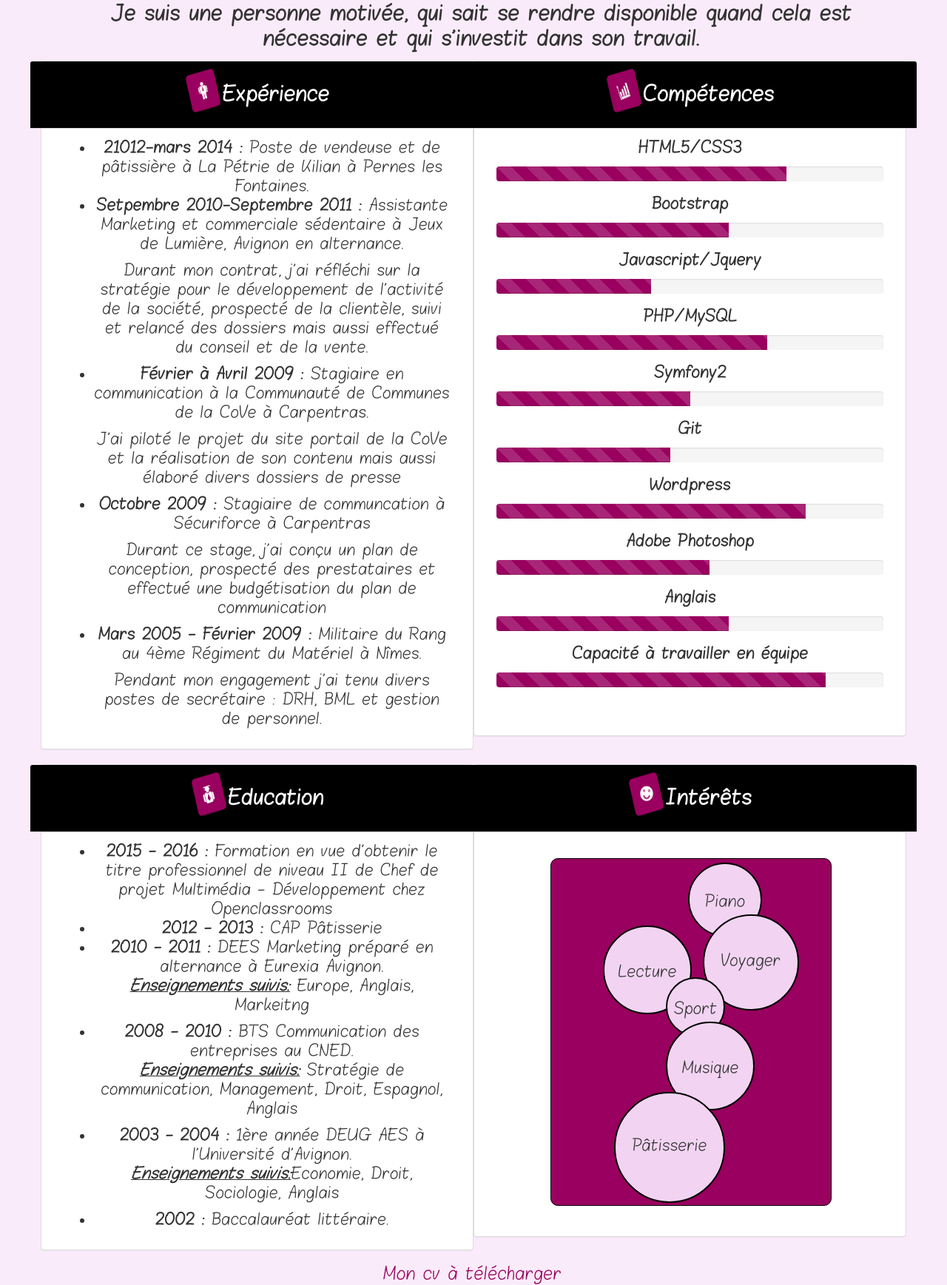
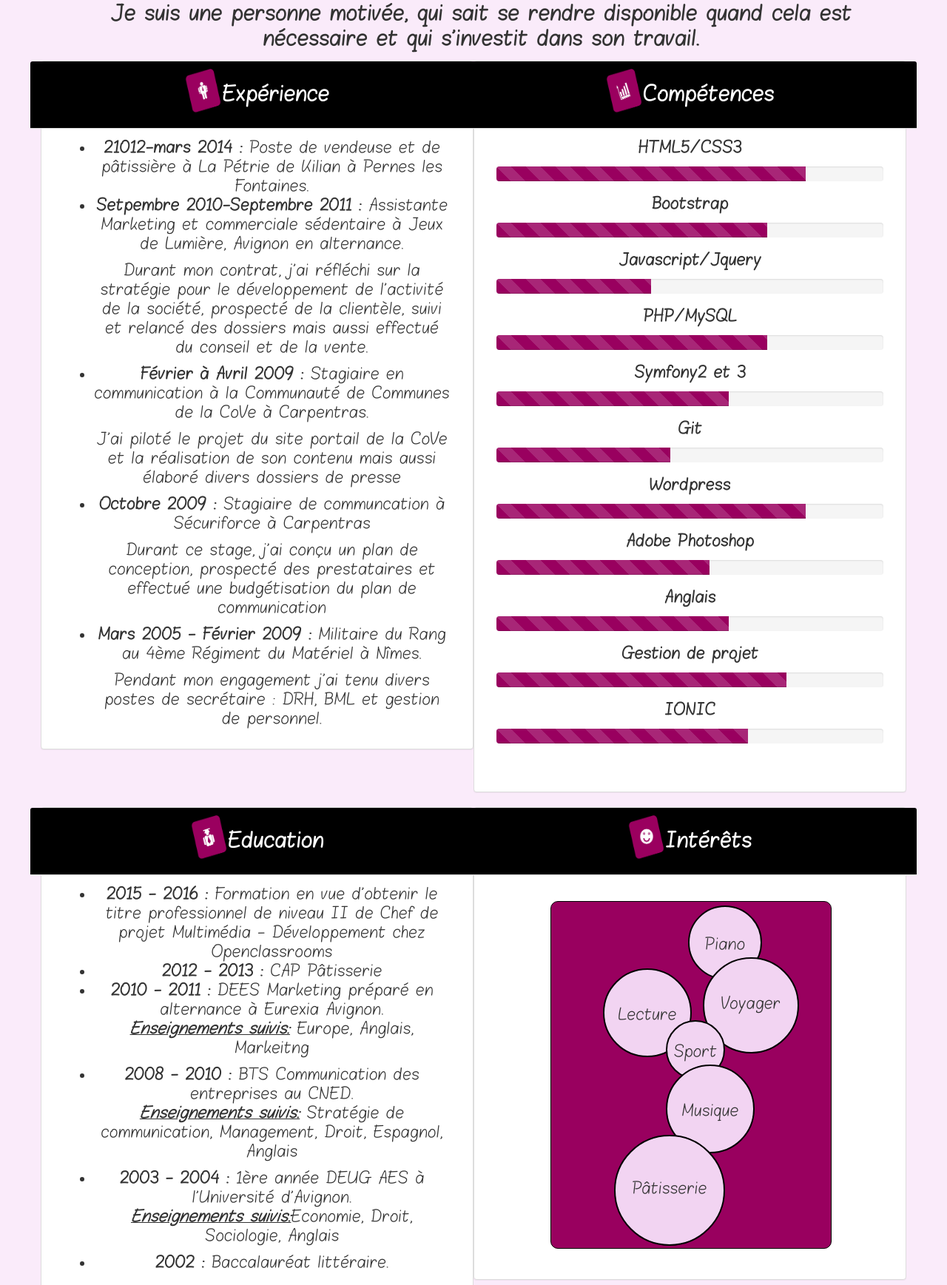
Before and after one commit to bonetaurelie/siteAurelie, a PHP site: page /cv.php in a window 1280 px wide. Shown: the part 304-2041 px from the top of the page at 74% size. Run offline with PHP 8.4, Linux system fonts and the light colour scheme; some libraries are stand-ins or nearby versions.

Commit message:
mise à jour cv

```diff
--- a/cv.php
+++ b/cv.php
@@ -65,13 +65,13 @@ include ('menu.php');
                 <div class="panel-body competences">
                     <p>HTML5/CSS3</p>
                     <div class="progress">
-                        <div class="progress-bar progress-bar-default progress-bar-striped" role="progressbar" aria-valuenow="40" aria-valuemin="0" aria-valuemax="100" style="width: 75%">
+                        <div class="progress-bar progress-bar-default progress-bar-striped" role="progressbar" aria-valuenow="40" aria-valuemin="0" aria-valuemax="100" style="width: 80%">
                         </div>
                     </div>
 
                     <p>Bootstrap</p>
                     <div class="progress">
-                        <div class="progress-bar progress-bar-default progress-bar-striped" role="progressbar" aria-valuenow="20" aria-valuemin="0" aria-valuemax="100" style="width: 60%">
+                        <div class="progress-bar progress-bar-default progress-bar-striped" role="progressbar" aria-valuenow="20" aria-valuemin="0" aria-valuemax="100" style="width: 70%">
                         </div>
                     </div>
 
@@ -87,9 +87,9 @@ include ('menu.php');
                         </div>
                     </div>
 
-                    <p>Symfony2</p>
+                    <p>Symfony2 et 3</p>
                     <div class="progress">
-                        <div class="progress-bar progress-bar-default progress-bar-striped" role="progressbar" aria-valuenow="80" aria-valuemin="0" aria-valuemax="100" style="width:50%">
+                        <div class="progress-bar progress-bar-default progress-bar-striped" role="progressbar" aria-valuenow="80" aria-valuemin="0" aria-valuemax="100" style="width:60%">
                         </div>
                     </div>
 
@@ -117,9 +117,15 @@ include ('menu.php');
                         </div>
                     </div>
 
-                    <p>Capacité à travailler en équipe</p>
+                    <p>Gestion de projet</p>
                     <div class="progress">
-                        <div class="progress-bar progress-bar-default progress-bar-striped" role="progressbar" aria-valuenow="80" aria-valuemin="0" aria-valuemax="100" style="width: 85%">
+                        <div class="progress-bar progress-bar-default progress-bar-striped" role="progressbar" aria-valuenow="80" aria-valuemin="0" aria-valuemax="100" style="width: 75%">
+                        </div>
+                    </div>
+
+                    <p>IONIC</p>
+                    <div class="progress">
+                        <div class="progress-bar progress-bar-default progress-bar-striped" role="progressbar" aria-valuenow="80" aria-valuemin="0" aria-valuemax="100" style="width: 65%">
                         </div>
                     </div>
                 </div>
```
